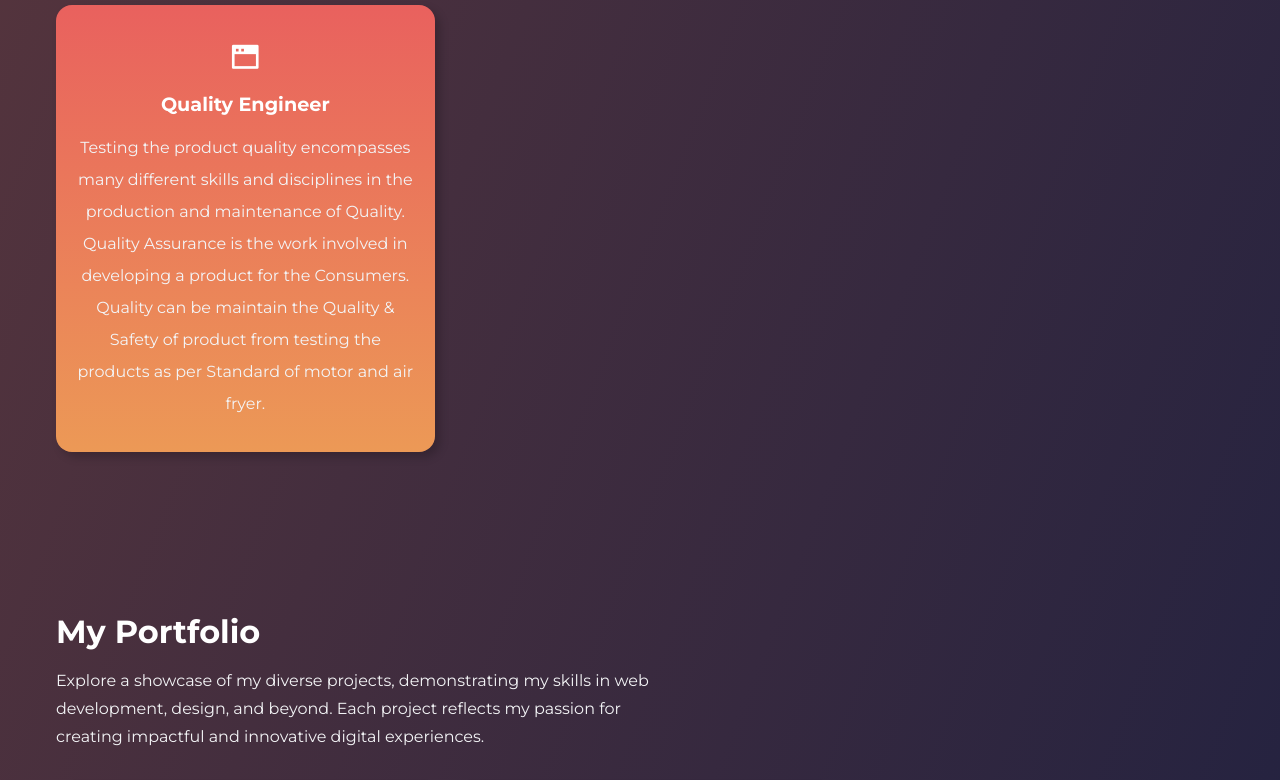
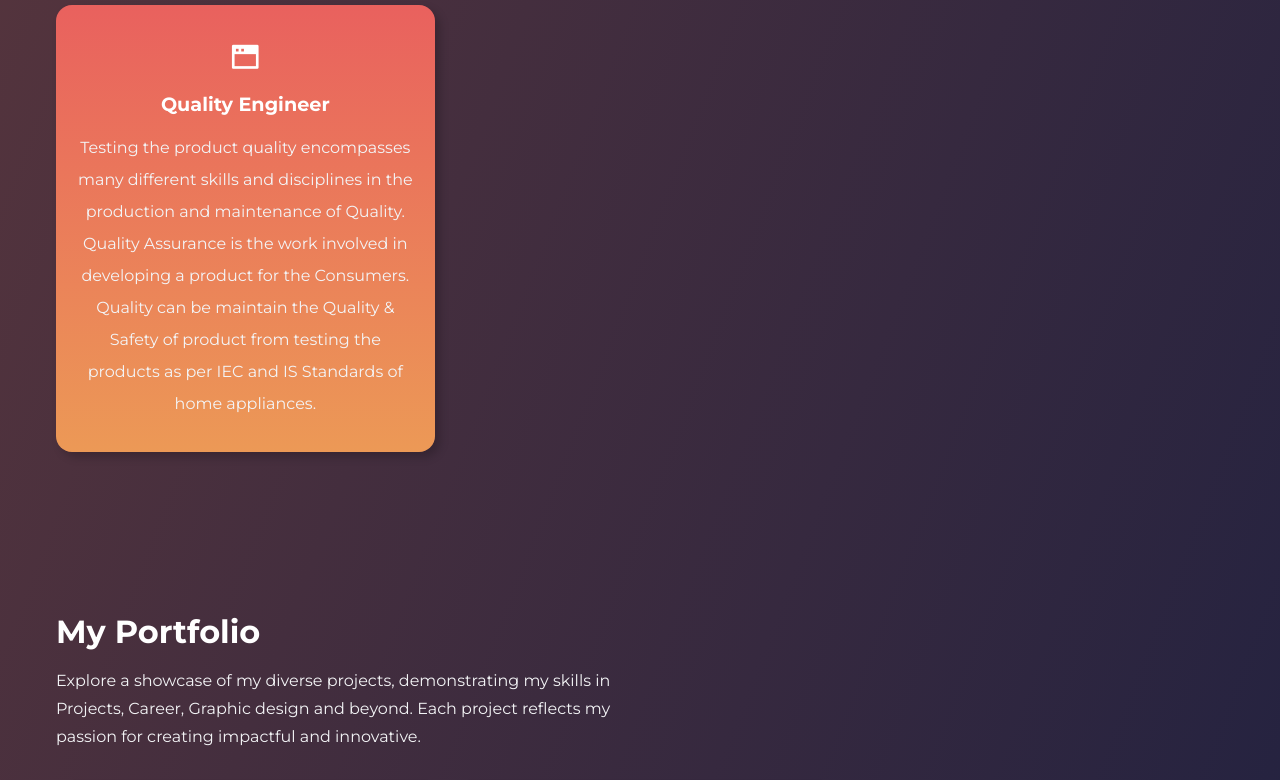
Before and after one commit to Surya-S-J/Surya-Portfolio, a plain HTML site: page index.html in a window 1280 px wide. Shown: the part 1320-2100 px from the top of the page. Drawn offline with nearby package versions, Linux system fonts and the light colour scheme.

Commit message:
Update index.html

```diff
--- a/index.html
+++ b/index.html
@@ -80,7 +80,7 @@
           <p>
             Testing the product quality  encompasses many different skills and disciplines in the production and maintenance of Quality.
             Quality  Assurance is the work involved in developing a product for the Consumers. Quality can be maintain the Quality & Safety
-            of product from testing the products as per Standard of motor and air fryer.
+            of product from testing the products as per IEC and IS Standards of home appliances.
           </p>
         </div>
       </div>
@@ -90,8 +90,8 @@
       <h2 class="section__header">My Portfolio</h2>
       <p class="section__description">
         Explore a showcase of my diverse projects, demonstrating my skills in
-        web development, design, and beyond. Each project reflects my passion
-        for creating impactful and innovative digital experiences.
+        Projects, Career, Graphic design and beyond. Each project reflects my passion
+        for creating impactful and innovative.
       </p>
       <div class="portfolio__grid">
         <div class="portfolio__card">
```
